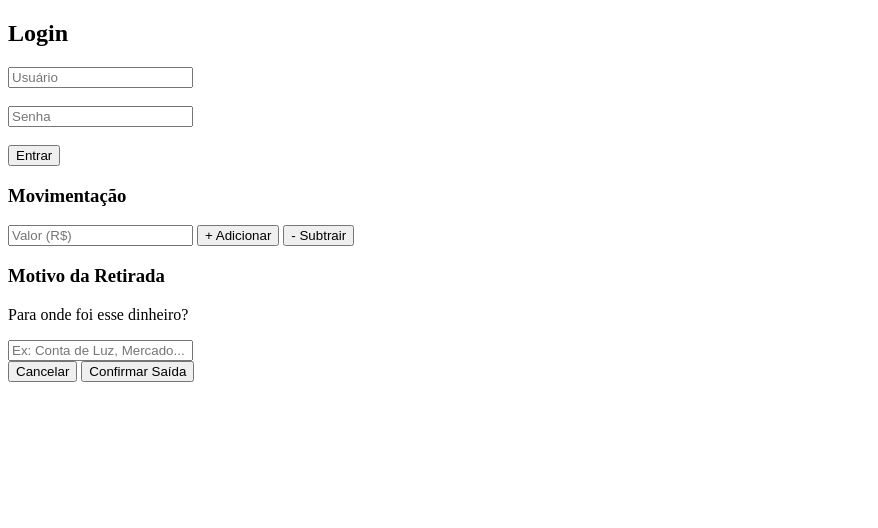
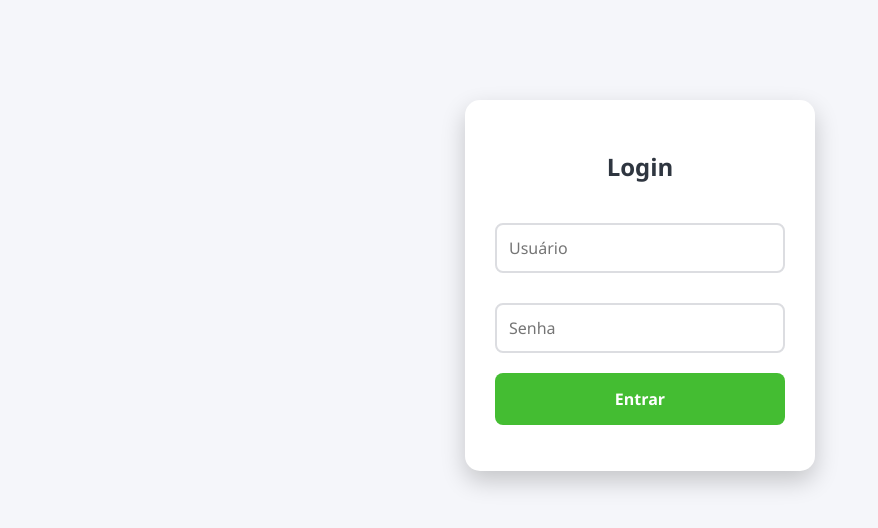
Before and after one commit to CARI0C4/Organiza-o_finc, a Flask app: page /login-page in a window 1280 px wide. Shown: the top 528 px of the page, without its empty margins (0-878 px from the left). Run offline with Flask 3, Linux system fonts and the light colour scheme.

Commit message:
Correcao final layout

```diff
--- a/back/templates/login.html
+++ b/back/templates/login.html
@@ -1,43 +1,25 @@
 <!DOCTYPE html>
 <html lang="pt-BR">
 <head>
-<meta charset="UTF-8">
-<title>Login</title>
+    <meta charset="UTF-8">
+    <title>Login</title>
+    <link rel="stylesheet" href="{{ url_for('static', filename='css/style.css') }}">
+    <meta name="viewport" content="width=device-width, initial-scale=1.0">
 </head>
 <body>
 
-<h2>Login</h2>
+    <div class="modal-content" style="max-width: 350px; margin: 100px auto;">
+        <h2 style="color: #2f3640;">Login</h2>
 
-<input id="user" placeholder="Usuário"><br><br>
-<input id="pass" type="password" placeholder="Senha"><br><br>
+        <input id="user" placeholder="Usuário" style="margin-bottom: 10px;">
+        <input id="pass" type="password" placeholder="Senha" style="margin-bottom: 20px;">
 
-<button onclick="login()">Entrar</button>
+        <button onclick="login()" class="btn-add">Entrar</button>
 
-<p id="msg"></p>
-
-<div class="right-panel" id="rightPanel">
-        <h3>Movimentação</h3>
-        <input type="number" id="amountInput" placeholder="Valor (R$)" min="0" step="0.01">
-        <button class="btn-add" id="btnAdd">+ Adicionar</button>
-        <button class="btn-sub" id="btnSub">- Subtrair</button>
+        <p id="msg" style="margin-top: 15px; color: #e84118; font-weight: bold;"></p>
     </div>
 
-</div>
-
-<div id="modalSub" class="modal-overlay hidden">
-    <div class="modal-content">
-        <h3>Motivo da Retirada</h3>
-        <p>Para onde foi esse dinheiro?</p>
-
-        <input type="text" id="modalReasonInput" placeholder="Ex: Conta de Luz, Mercado..." autocomplete="off">
-
-        <div class="modal-actions">
-            <button id="btnCancelModal" class="btn-cancel">Cancelar</button>
-            <button id="btnConfirmModal" class="btn-confirm">Confirmar Saída</button>
-        </div>
-    </div>
-</div>
-<script src="{{ url_for('static', filename='js/script.js') }}"></script>
+    <script src="{{ url_for('static', filename='js/login.js') }}"></script>
 
 </body>
 </html>
```
Also changed, not shown: back/templates/index.html (+3 -9 lines), database.db (added).
